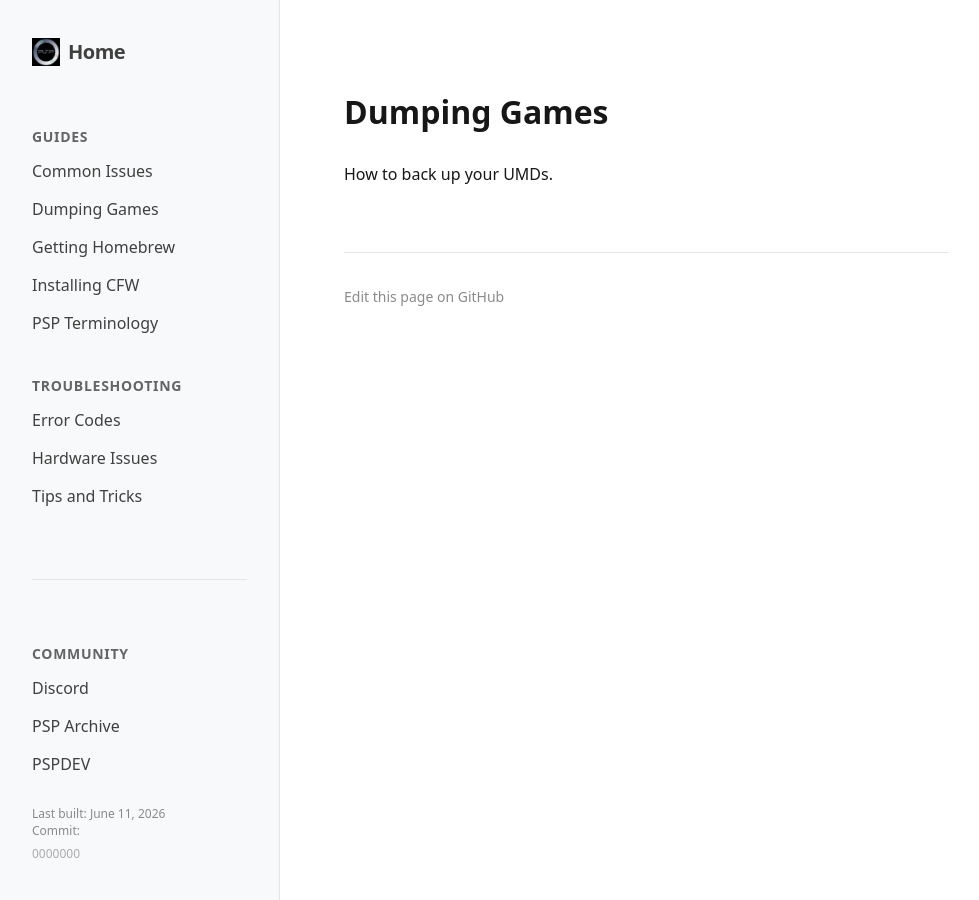
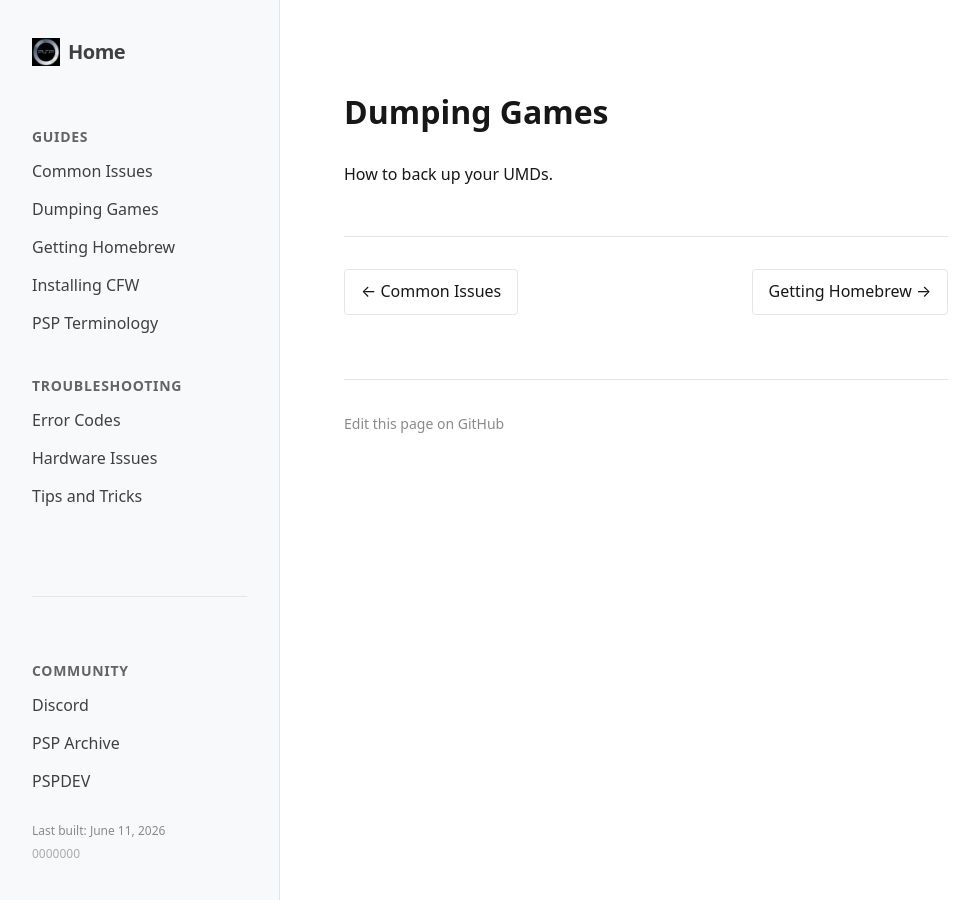
Before and after one commit to psp-homebrew-community/wiki, a Jekyll site: the page built from guides/dumping-games.md, in a window 1280 px wide. Shown: the whole page, without its empty margins (0-979 px from the left). Built offline with Jekyll 4.4.1, drawn with Linux system fonts in a browser that asks for light colours.

Commit message:
pagination + i did not like how the commit: looked :( oh well

```diff
--- a/_layouts/default.html
+++ b/_layouts/default.html
@@ -228,6 +228,30 @@
     .edit-page a:hover {
       opacity: 1;
     }
+
+    .pagination {
+      display: flex;
+      justify-content: space-between;
+      margin-top: 3rem;
+      padding-top: 2rem;
+      border-top: 1px solid var(--border);
+    }
+
+    .pagination a {
+      color: var(--text);
+      text-decoration: none;
+      padding: 0.5rem 1rem;
+      border: 1px solid var(--border);
+      border-radius: 4px;
+      transition: background-color 0.2s;
+    }
+
+    .pagination a:hover {
+      background-color: var(--sidebar-bg);
+    }
+
+    .pagination-prev::before { content: "← "; }
+    .pagination-next::after { content: " →"; }
   </style>
 </head>
 <body>
@@ -271,7 +295,7 @@
         <div class="last-edited">
           Last built: {{ site.time | date: "%B %d, %Y" }}
           {% if site.github.build_revision %}
-          <br>Commit: <a href="{{ site.github.repository_url }}/commit/{{ site.github.build_revision }}" target="_blank" rel="noopener" style="opacity: 0.7;">{{ site.github.build_revision | slice: 0, 7 }}</a>
+          <br><a href="{{ site.github.repository_url }}/commit/{{ site.github.build_revision }}" target="_blank" rel="noopener" style="opacity: 0.7;">{{ site.github.build_revision | slice: 0, 7 }}</a>
           {% endif %}
         </div>
       </div>
@@ -279,6 +303,29 @@
 
     <main class="main-content">
       {{ content }}
+
+      {% if page.dir != "/" %}
+      {% assign current_group = site.html_pages | where: "dir", page.dir | sort: "name" %}
+      {% for p in current_group %}
+        {% if p.url == page.url %}
+          {% assign current_index = forloop.index0 %}
+          {% assign prev_index = current_index | minus: 1 %}
+          {% assign next_index = current_index | plus: 1 %}
+
+          <div class="pagination">
+            {% if prev_index >= 0 %}
+              <a href="{{ current_group[prev_index].url | relative_url }}" class="pagination-prev">{{ current_group[prev_index].title | default: current_group[prev_index].name }}</a>
+            {% else %}
+              <div></div>
+            {% endif %}
+
+            {% if next_index < current_group.size %}
+              <a href="{{ current_group[next_index].url | relative_url }}" class="pagination-next">{{ current_group[next_index].title | default: current_group[next_index].name }}</a>
+            {% endif %}
+          </div>
+        {% endif %}
+      {% endfor %}
+      {% endif %}
 
       <div class="edit-page">
         <a href="https://github.com/psp-homebrew-community/wiki/edit/main/{{ page.path }}" target="_blank" rel="noopener">
```
